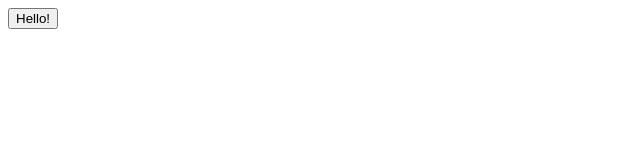
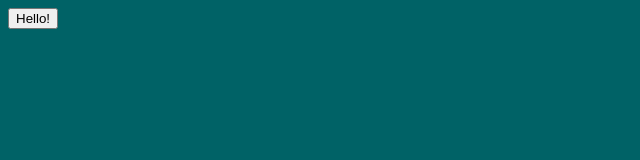
Before and after one commit to smoko1/15.5, a website: page index.html in a window 1280 px wide. Shown: the whole page, without its empty margins (0-640 px from the left). Drawn offline with nearby package versions, Linux system fonts and the light colour scheme.

Commit message:
Change script file

```diff
--- a/css/style.css
+++ b/css/style.css
@@ -0,0 +1,15 @@
+* { box-sizing: border-box; }
+
+body { background-color: #006266; }
+
+h1 { margin: 0; height: 70px; line-height: 70px; text-align: center; font-size: 50px; }
+
+p { font-size: 50px; color: white; font-weight: bolder; marigin-top: 20px; }
+
+.container { max-width: 900px; text-align: center; }
+
+.carousel-cell { display: -ms-flexbox; display: flex; -ms-flex-pack: center; justify-content: center; width: 100vw; height: 50vh; min-height: 250px; background-size: cover; background-position: center; }
+
+.my-btn { border: none; border-radius: 5px; outline: none; width: 120px; height: 50px; color: antiquewhite; font-size: 20px; background-color: #6F1E51; position: absolute; left: calc(100% - 140px); top: 90px; }
+
+.progress-bar { height: 10px; width: 0; background-color: #6F1E51; }
--- a/index.html
+++ b/index.html
@@ -7,7 +7,6 @@
     <title>Zadanie 15.5</title>
 </head>
 <body>
-<script src="https://ajax.googleapis.com/ajax/libs/jquery/3.4.0/jquery.min.js"></script>
 <script src="js/script.js"></script>
 </body>
 </html>
--- a/js/script.js
+++ b/js/script.js
@@ -3,19 +3,15 @@
 function Button(text) {
     this.text = text || 'Hello';
 }
-
 Button.prototype = {
-    constructor: Button,
-    create: function () {
-        const self = this;
-        this.$element = $('<button>');
-        this.$element.text(this.text);
-        this.$element.click(function () {
+    create: function() {
+        var self = this;
+        this.element = document.createElement('button');
+        this.element.innerText = this.text;
+        this.element.addEventListener('click', function() {
             alert(self.text);
         });
-        this.$element.appendTo($('body'));
-    }
-};
-
-const btn1 = new Button('Hello!');
+        document.body.appendChild(this.element);
+    }};
+var btn1 = new Button('Hello!');
 btn1.create();
```
Also changed, not shown: 1 other file.
